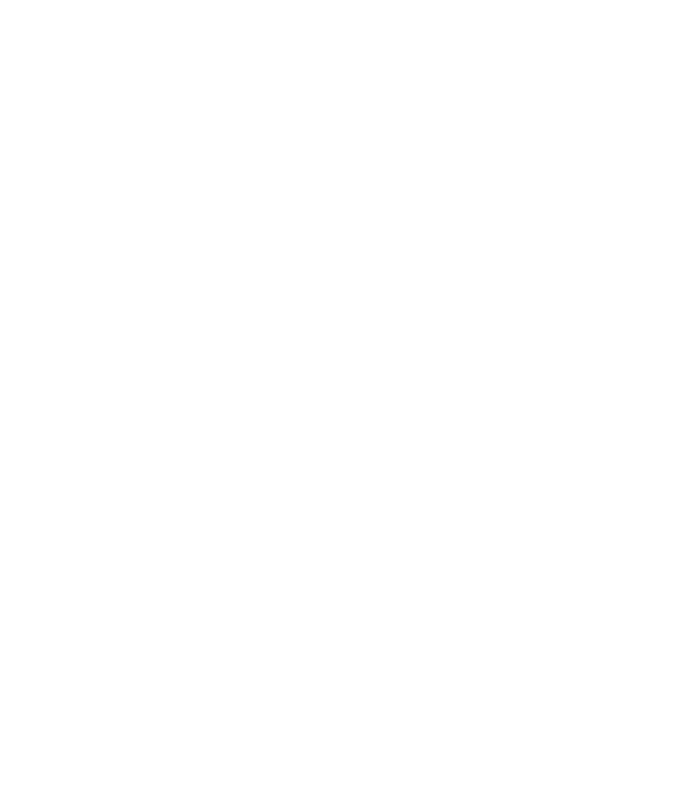
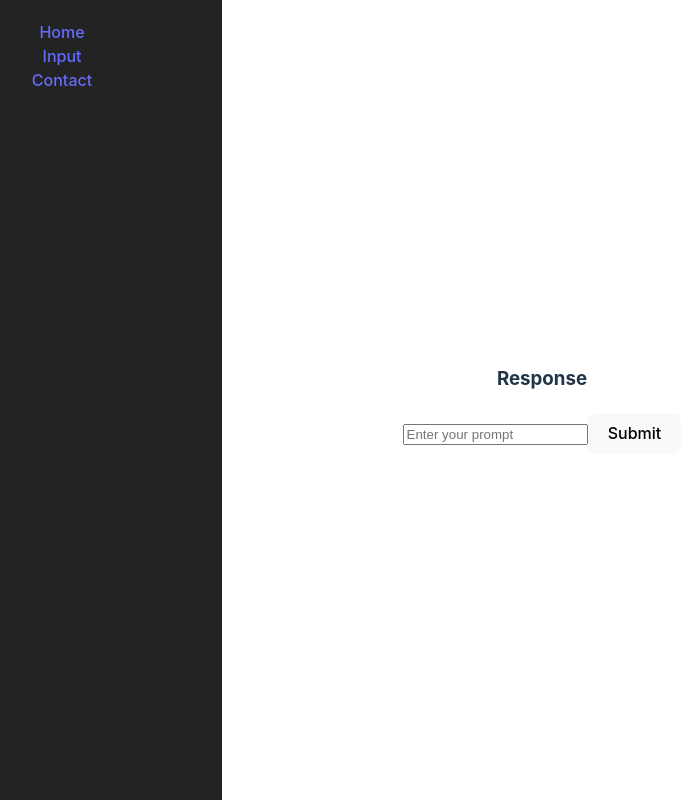
Before and after one commit to Sunsonni/LLM-Tester, a React (Vite) app in the folder LLM-client/: page /Input in a window 1280 px wide. Before the commit this address had no page. Shown: the whole page, without its empty margins (98-790 px from the left). Built offline with nearby package versions, Linux system fonts and the light colour scheme.

Commit message:
Having area for response to come from

```diff
--- a/LLM-client/src/App.jsx
+++ b/LLM-client/src/App.jsx
@@ -14,7 +14,6 @@
   return (
     <>
     <SideNav />
-    <GeminiTextInput />
     <Outlet/>
    </>
   )
--- a/LLM-client/src/Components/GeminiTextInput.jsx
+++ b/LLM-client/src/Components/GeminiTextInput.jsx
@@ -3,8 +3,12 @@
 
 const GeminiTextInput = () => {
     const [ prompt, setPrompt ] = useState('');
+    const [ response, setResponse ] = useState('');
+    const [ loading, setLoading ] = useState(false);
+
     const geminiFetch = async () => {
-
+        setLoading(true);
+        try {
             const geminiResponse = await fetch('http://localhost:5280/api/Gemini/generate', {
                 method: 'POST',
                 headers: {
@@ -12,14 +16,29 @@
                 },
                 body: JSON.stringify(prompt)
             });
-        const data = await geminiResponse.json();
-        console.log(data);
+            const data = await geminiResponse.text();
+            setResponse(data);
+        } catch (error) {
+            setResponse('Error fetching reponse');
+            console.error('Error: ', error);
+        } finally {
+            setLoading(false);
+        }
+
     }
     return (
+        <div>
+            <div style={{marginBottom: '20px' }}>
+                <h3>Response</h3>
+                <p>{response}</p>
+            </div>
             <Form onSubmit={(e) => {e.preventDefault(); geminiFetch();}}>
                 <Input type="text" value={prompt} onChange={(e)=> setPrompt(e.target.value)} placeholder='Enter your prompt'/>
-            <Button type="submit">Submit</Button>
+                <Button type="submit" disabled={loading}>
+                    {loading ? 'Loading...' : 'Submit'}
+                </Button>
             </Form>
+        </div>
     )
 }
 
--- a/LLM-client/src/Components/navBar/navBar.jsx
+++ b/LLM-client/src/Components/navBar/navBar.jsx
@@ -4,8 +4,8 @@
 const SideNav = (props)=> {
 return(
     <div className="sideNav">
-        <a href="#section">About</a>
-        <a href="#section">Services</a>
+        <a href="/">Home</a>
+        <a href="/Input">Input</a>
         <a href="#section">Contact</a>
     </div>
 );
--- a/LLM-client/src/Routes.jsx
+++ b/LLM-client/src/Routes.jsx
@@ -2,6 +2,7 @@
 import App from "./App"
 import Home from "./Components/HomePage/Home"
 import ErrorPage from "./Components/ErrorPage/ErrorPage";
+import GeminiTextInput from "./Components/GeminiTextInput";
 const router = createBrowserRouter([
 {
     path: '/',
@@ -11,6 +12,10 @@
     {
         path: '/',
         element: <Home/>
+    },
+    {
+        path: '/Input',
+        element: <GeminiTextInput/>
     }
     ]
 }
```
Lines whose indentation alone changed are shown as unchanged.
